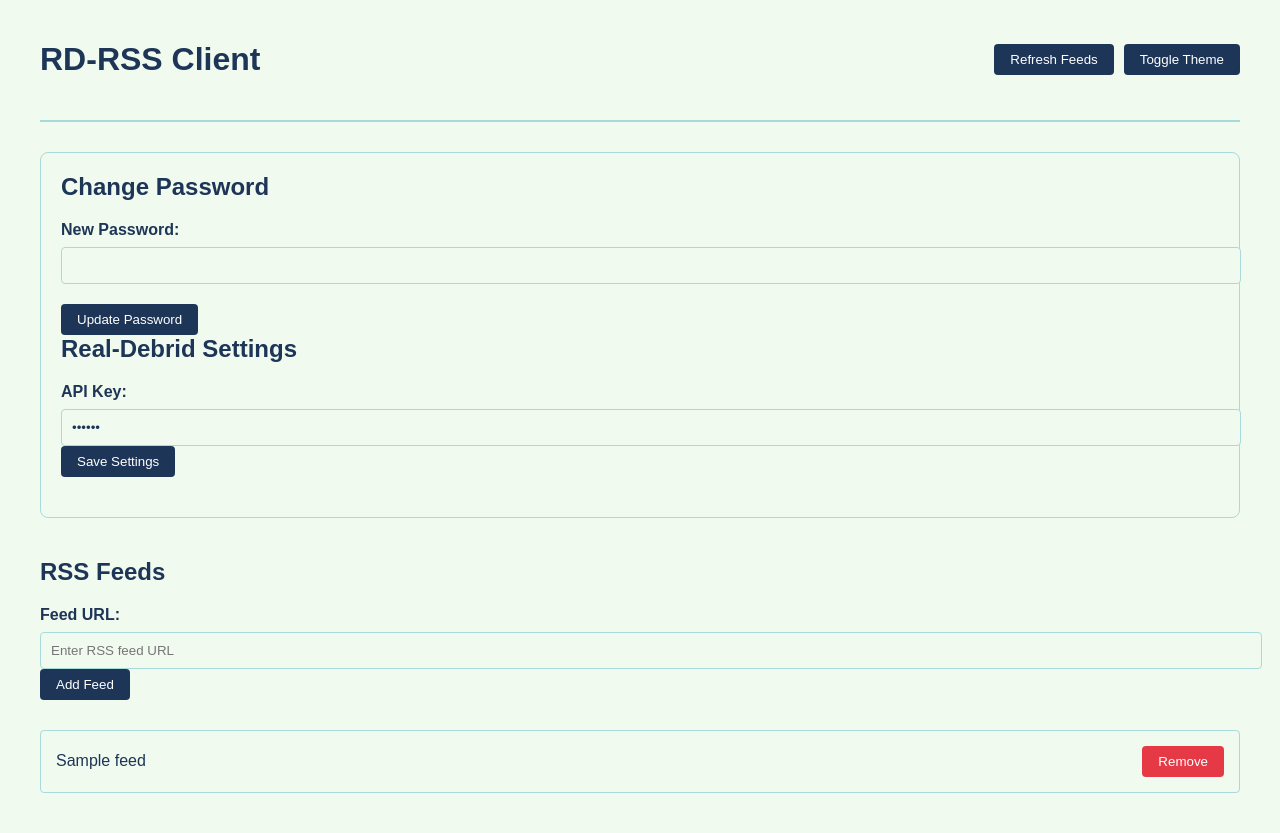
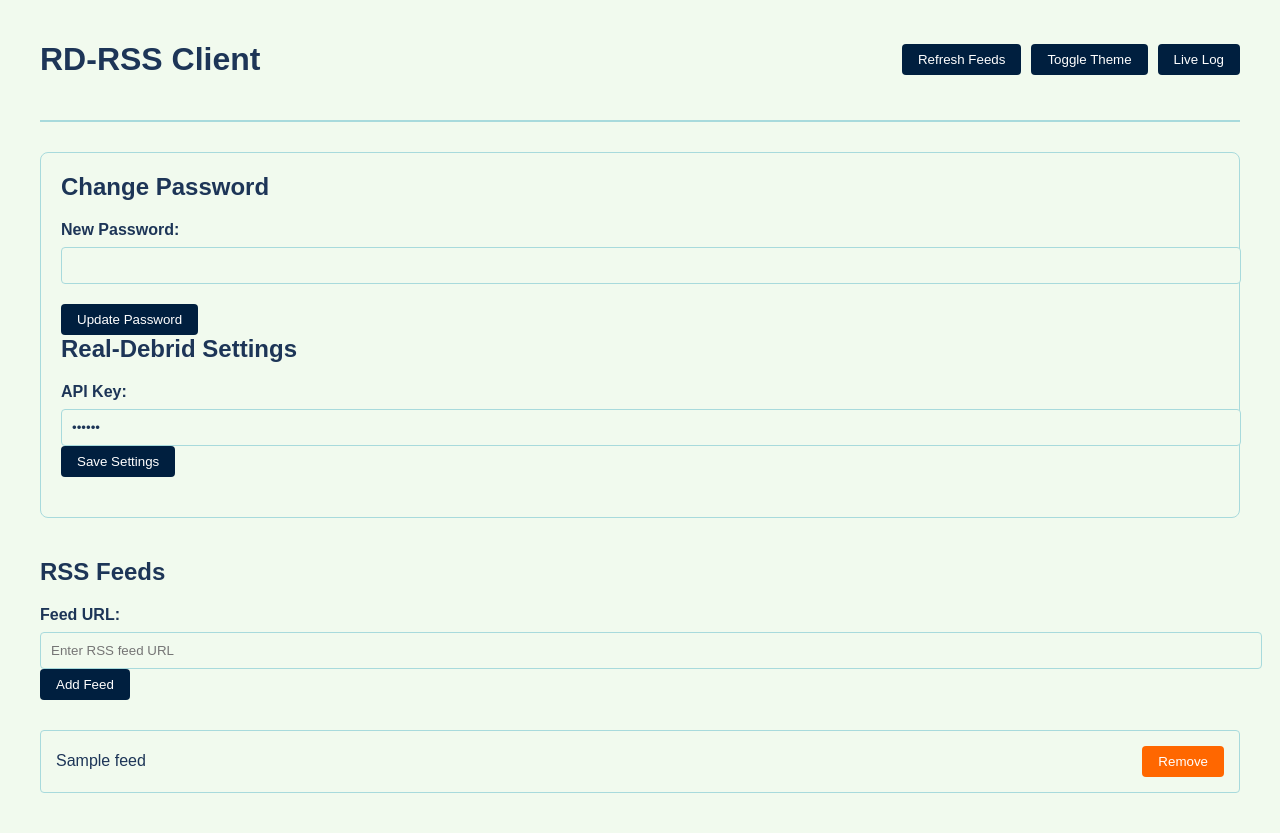
Before and after one commit to michaelrobgrove/rd-rss-client, a Flask app: template app/templates/index.html in a window 1280 px wide. Run offline with Flask 3, Linux system fonts and the light colour scheme; the template is opened without the code that fills it: most values are stand-ins (such as "Sample title", 1, 10 or a date in 2020).

Commit message:
Add live log and changed color scheme

```diff
--- a/app/main.py
+++ b/app/main.py
@@ -105,6 +105,18 @@ def test_static():
         'files': files
     })
 
+@app.route('/live_log')
+@login_required
+def live_log():
+    return render_template('live_log.html')
+
+@app.route('/api/live_log', methods=['GET'])
+@login_required
+def get_live_log():
+    # Placeholder for actual log fetching logic
+    logs = ["Log entry 1", "Log entry 2", "Log entry 3"]
+    return jsonify({"logs": logs})
+
 def check_feeds():
     rd_api = RealDebridAPI(config.get_rd_api_key())
     for feed in config.get_feeds():
--- a/app/static/script.js
+++ b/app/static/script.js
@@ -24,6 +24,14 @@ document.addEventListener('DOMContentLoaded', function() {
     const refreshBtn = document.getElementById('refresh-feeds-btn');
     if (refreshBtn) {
         refreshBtn.addEventListener('click', refreshFeeds);
+    }
+
+    // Live log button
+    const liveLogBtn = document.getElementById('live-log-btn');
+    if (liveLogBtn) {
+        liveLogBtn.addEventListener('click', function() {
+            window.location.href = '/live_log';
+        });
     }
 });
 
@@ -117,3 +125,23 @@ function showAlert(message) {
         alertDiv.remove();
     }, 3000);
 }
+
+function fetchLiveLogs() {
+    fetch('/api/live_log')
+        .then(response => response.json())
+        .then(data => {
+            const logContainer = document.getElementById('live-log-container');
+            logContainer.innerHTML = '';
+            data.logs.forEach(log => {
+                const logEntry = document.createElement('p');
+                logEntry.textContent = log;
+                logContainer.appendChild(logEntry);
+            });
+        })
+        .catch(error => {
+            console.error('Error fetching live logs:', error);
+        });
+}
+
+setInterval(fetchLiveLogs, 5000); // Fetch logs every 5 seconds
+fetchLiveLogs(); // Initial fetch
--- a/app/static/styles.css
+++ b/app/static/styles.css
@@ -1,6 +1,6 @@
 :root {
-    --primary-red: #e63946;
-    --primary-blue: #1d3557;
+    --primary-red: #ff6700;
+    --primary-blue: #001F3F;
     --light-blue: #457b9d;
     --background: #f1faee;
     --text: #1d3557;
@@ -20,6 +20,7 @@ body {
     margin: 0;
     padding: 20px;
     transition: background-color 0.3s, color 0.3s;
+    data-theme: dark;
 }
 
 .container {
--- a/app/templates/index.html
+++ b/app/templates/index.html
@@ -5,6 +5,7 @@
     <div class="header-controls">
         <button id="refresh-feeds-btn" class="button">Refresh Feeds</button>
         <button id="theme-toggle" class="button theme-toggle">Toggle Theme</button>
+        <button id="live-log-btn" class="button">Live Log</button>
     </div>
 </div>
 
```
Also changed, not shown: app/templates/live_log.html (added, +35 -0 lines).
